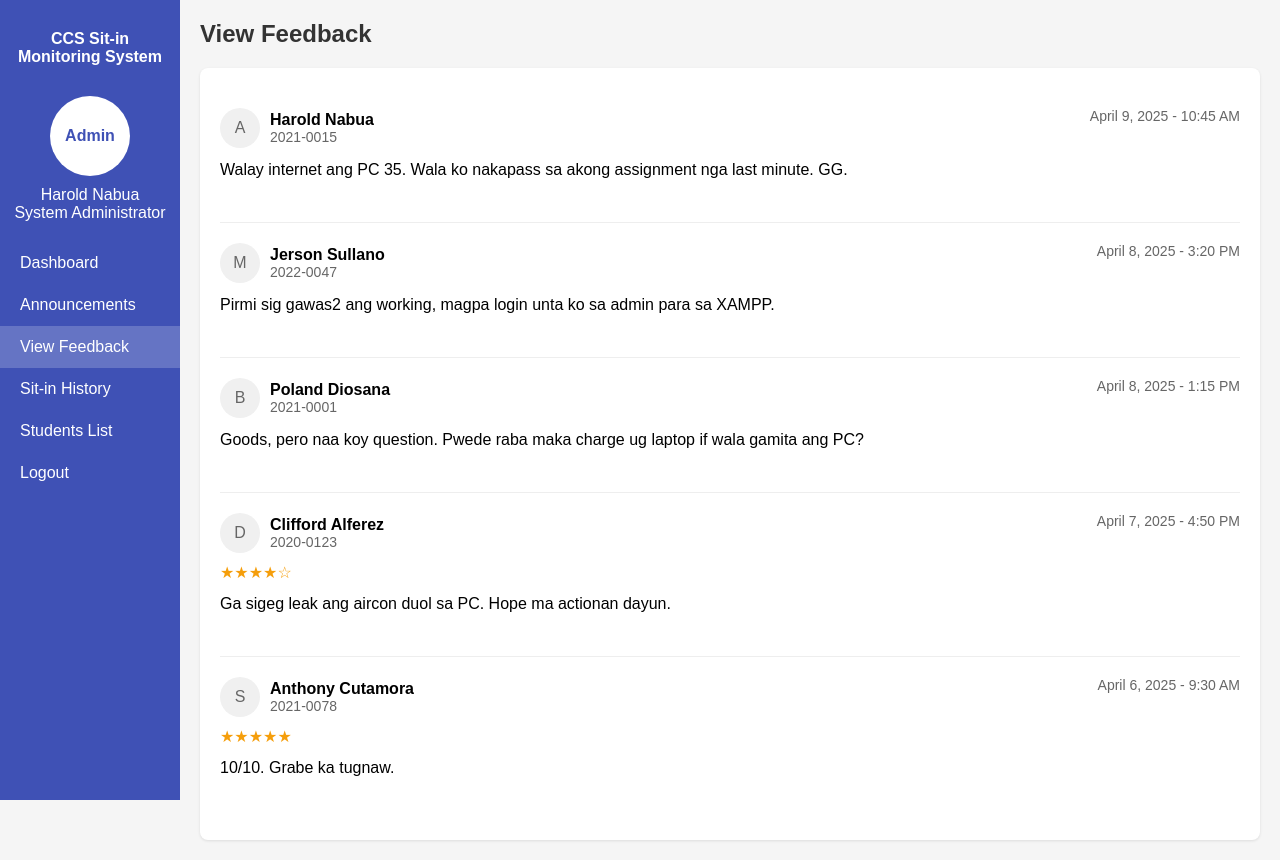
After one commit to haroldnabua/ccs_sitinmonitoring_system, a PHP site: page /feedback.html in a window 1280 px wide. The commit adds this page. Run offline with PHP 8.4, Linux system fonts and the light colour scheme.

Commit message:
Changed Sidebar Contents

```diff
--- a/admindashboard.php
+++ b/admindashboard.php
@@ -308,7 +308,6 @@ $conn->close();
             <div class="nav-item">View Feedback</div>
             <div class="nav-item">Sit-in Records</div>
             <div class="nav-item" onclick="window.location.href='studentlist.php'">Student List</div>
-            <div class="nav-item">Settings</div>
             <div class="nav-item">Logout</div>
         </div>
     </div>
--- /dev/null
+++ b/feedback.html
@@ -0,0 +1,276 @@
+<!DOCTYPE html>
+<html lang="en">
+<head>
+    <meta charset="UTF-8">
+    <meta name="viewport" content="width=device-width, initial-scale=1.0">
+    <title>CCS Sit-in Monitoring System - View Feedback</title>
+    <style>
+        * {
+            margin: 0;
+            padding: 0;
+            box-sizing: border-box;
+            font-family: Arial, sans-serif;
+        }
+
+        body {
+            background-color: #f5f5f5;
+            display: flex;
+        }
+
+        .sidebar {
+            width: 180px;
+            background-color: #3f51b5;
+            color: white;
+            padding: 20px 0;
+            height: 100vh;
+            position: fixed;
+        }
+
+        .logo {
+            text-align: center;
+            padding: 10px;
+            font-weight: bold;
+            font-size: 16px;
+            margin-bottom: 20px;
+        }
+
+        .profile {
+            text-align: center;
+            margin-bottom: 20px;
+        }
+
+        .profile-pic {
+            width: 80px;
+            height: 80px;
+            border-radius: 50%;
+            background-color: white;
+            display: flex;
+            justify-content: center;
+            align-items: center;
+            margin: 0 auto 10px;
+            color: #3f51b5;
+            font-weight: bold;
+        }
+
+        .menu {
+            list-style: none;
+        }
+
+        .menu li {
+            padding: 12px 20px;
+            cursor: pointer;
+        }
+
+        .menu li.active {
+            background-color: rgba(255, 255, 255, 0.2);
+        }
+
+        .content {
+            margin-left: 180px;
+            padding: 20px;
+            width: calc(100% - 180px);
+        }
+
+        .header {
+            display: flex;
+            justify-content: space-between;
+            align-items: center;
+            margin-bottom: 20px;
+        }
+
+        .header h1 {
+            font-size: 24px;
+            color: #333;
+        }
+
+        .generate-btn {
+            background-color: #6366f1;
+            color: white;
+            border: none;
+            padding: 10px 15px;
+            border-radius: 5px;
+            cursor: pointer;
+        }
+
+        .feedback-list {
+            background-color: white;
+            border-radius: 8px;
+            box-shadow: 0 1px 3px rgba(0, 0, 0, 0.1);
+            padding: 20px;
+        }
+
+        .feedback-item {
+            border-bottom: 1px solid #eee;
+            padding: 20px 0;
+            padding-bottom: 15px;
+        }
+
+        .feedback-item:last-child {
+            border-bottom: none;
+        }
+
+        .feedback-header {
+            display: flex;
+            justify-content: space-between;
+            margin-bottom: 10px;
+        }
+
+        .student-info {
+            display: flex;
+            align-items: center;
+        }
+
+        .student-avatar {
+            width: 40px;
+            height: 40px;
+            border-radius: 50%;
+            background-color: #f0f0f0;
+            margin-right: 10px;
+            display: flex;
+            align-items: center;
+            justify-content: center;
+            color: #666;
+        }
+
+        .feedback-meta {
+            text-align: right;
+        }
+
+        .feedback-date {
+            color: #666;
+            font-size: 14px;
+        }
+
+        .feedback-content {
+            margin-bottom: 10px;
+            line-height: 1.5;
+            padding-bottom: 15px;
+        }
+
+        .rating {
+            color: #f59e0b;
+            margin-bottom: 10px;
+        }
+    </style>
+</head>
+<body>
+    <div class="sidebar">
+        <div class="logo">
+            CCS Sit-in Monitoring System
+        </div>
+        <div class="profile">
+            <div class="profile-pic">Admin</div>
+            <div class="profile-name">Harold Nabua</div>
+            <div class="profile-role">System Administrator</div>
+        </div>
+        <ul class="menu">
+            <li>Dashboard</li>
+            <li>Announcements</li>
+            <li class="active">View Feedback</li>
+            <li>Sit-in History</li>
+            <li>Students List</li>
+            <li>Logout</li>
+        </ul>
+    </div>
+
+    <div class="content">
+        <div class="header">
+            <h1>View Feedback</h1>
+        </div>
+
+        <div class="feedback-list">
+            <div class="feedback-item">
+                <div class="feedback-header">
+                    <div class="student-info">
+                        <div class="student-avatar">A</div>
+                        <div>
+                            <div><strong>Harold Nabua</strong></div>
+                            <div style="font-size: 14px; color: #666;">2021-0015</div>
+                        </div>
+                    </div>
+                    <div class="feedback-meta">
+                        <div class="feedback-date">April 9, 2025 - 10:45 AM</div>
+                    </div>
+                </div>
+                <div class="feedback-content">
+                    Walay internet ang PC 35. Wala ko nakapass sa akong assignment nga last minute. GG.
+                </div>
+            </div>
+
+            <div class="feedback-item">
+                <div class="feedback-header">
+                    <div class="student-info">
+                        <div class="student-avatar">M</div>
+                        <div>
+                            <div><strong>Jerson Sullano</strong></div>
+                            <div style="font-size: 14px; color: #666;">2022-0047</div>
+                        </div>
+                    </div>
+                    <div class="feedback-meta">
+                        <div class="feedback-date">April 8, 2025 - 3:20 PM</div>
+                    </div>
+                </div>
+                <div class="feedback-content">
+                   Pirmi sig gawas2 ang working, magpa login unta ko sa admin para sa XAMPP.
+                </div>
+            </div>
+
+            <div class="feedback-item">
+                <div class="feedback-header">
+                    <div class="student-info">
+                        <div class="student-avatar">B</div>
+                        <div>
+                            <div><strong>Poland Diosana</strong></div>
+                            <div style="font-size: 14px; color: #666;">2021-0001</div>
+                        </div>
+                    </div>
+                    <div class="feedback-meta">
+                        <div class="feedback-date">April 8, 2025 - 1:15 PM</div>
+                    </div>
+                </div>
+                <div class="feedback-content">
+                    Goods, pero naa koy question. Pwede raba maka charge ug laptop if wala gamita ang PC?
+                </div>
+            </div>
+
+            <div class="feedback-item">
+                <div class="feedback-header">
+                    <div class="student-info">
+                        <div class="student-avatar">D</div>
+                        <div>
+                            <div><strong>Clifford Alferez</strong></div>
+                            <div style="font-size: 14px; color: #666;">2020-0123</div>
+                        </div>
+                    </div>
+                    <div class="feedback-meta">
+                        <div class="feedback-date">April 7, 2025 - 4:50 PM</div>
+                    </div>
+                </div>
+                <div class="rating">★★★★☆</div>
+                <div class="feedback-content">
+                    Ga sigeg leak ang aircon duol sa PC. Hope ma actionan dayun.
+                </div>
+            </div>
+
+            <div class="feedback-item">
+                <div class="feedback-header">
+                    <div class="student-info">
+                        <div class="student-avatar">S</div>
+                        <div>
+                            <div><strong>Anthony Cutamora</strong></div>
+                            <div style="font-size: 14px; color: #666;">2021-0078</div>
+                        </div>
+                    </div>
+                    <div class="feedback-meta">
+                        <div class="feedback-date">April 6, 2025 - 9:30 AM</div>
+                    </div>
+                </div>
+                <div class="rating">★★★★★</div>
+                <div class="feedback-content">
+                   10/10. Grabe ka tugnaw.
+                </div>
+            </div>
+        </div>
+    </div>
+</body>
+</html>
```
